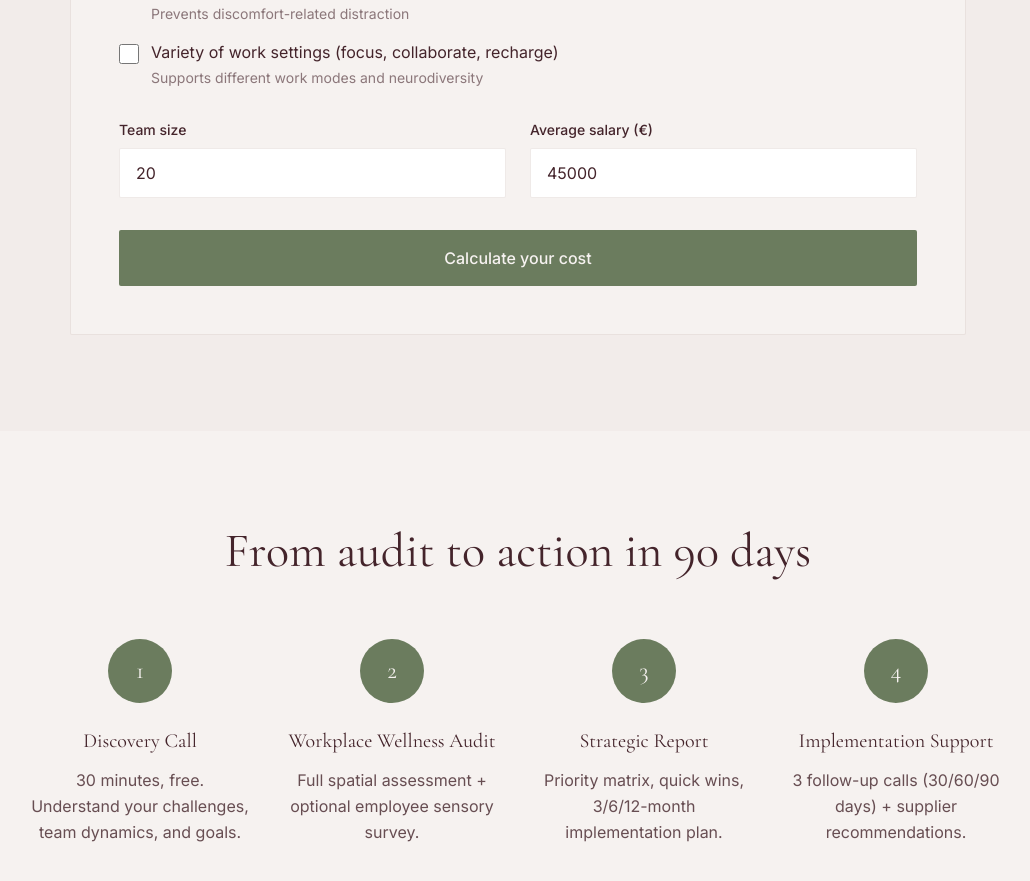
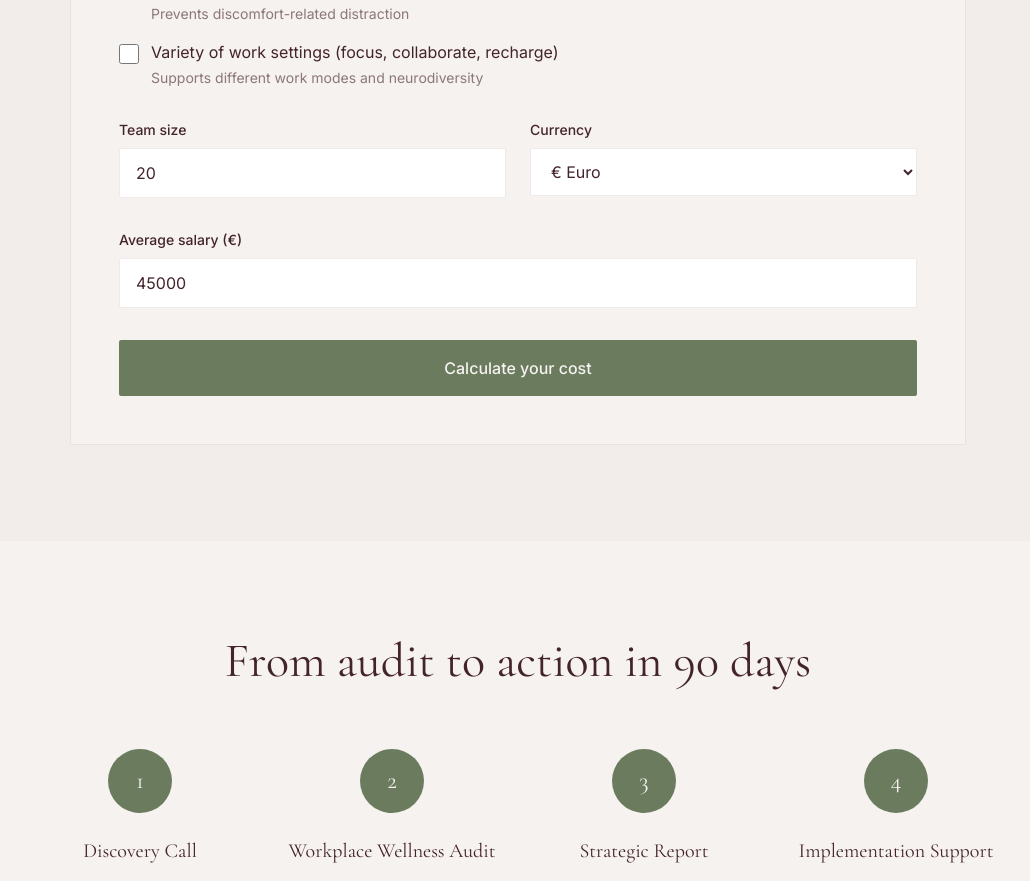
Before and after one commit to spatialwellness/spatial-wellness-site, a Next.js app: page / in a window 1280 px wide. Shown: the part 3360-4241 px from the top of the page, without its empty margins (122-1152 px from the left). Built offline with nearby package versions, Linux system fonts and the light colour scheme.

Commit message:
Add multi-currency support (EUR, USD, GBP, AUD, CAD, CNY) to wellness calculator

```diff
--- a/app/api/send-wellness-report/route.ts
+++ b/app/api/send-wellness-report/route.ts
@@ -2,6 +2,15 @@ import { NextResponse } from 'next/server';
 import { Resend } from 'resend';
 
 const resend = new Resend(process.env.RESEND_API_KEY);
+
+const currencySymbols: Record<string, string> = {
+  EUR: '€',
+  USD: '$',
+  GBP: '£',
+  AUD: 'A$',
+  CAD: 'C$',
+  CNY: '¥'
+};
 
 const featureNames: Record<string, string> = {
   lighting: 'Adjustable lighting',
@@ -67,8 +76,11 @@ export async function POST(request: Request) {
   try {
     console.log('[API] Wellness report request received');
     const body = await request.json();
-    console.log('[API] Body parsed:', { email: body.email, teamSize: body.teamSize, newsletter: body.newsletter });
-    const { email, newsletter, teamSize, avgSalary, checkedFeatures, results } = body;
+    console.log('[API] Body parsed:', { email: body.email, teamSize: body.teamSize, newsletter: body.newsletter, currency: body.currency });
+    const { email, newsletter, teamSize, avgSalary, currency, checkedFeatures, results } = body;
+
+    const currencySymbol = currencySymbols[currency] || '€';
+    const formatCurrency = (amount: number) => `${currencySymbol}${amount.toLocaleString('en-US')}`;
 
     // Build missing features list
     const allFeatureIds = Object.keys(featureNames);
@@ -123,7 +135,7 @@ export async function POST(request: Request) {
                 Estimated Annual Loss
               </p>
               <p style="margin: 0 0 16px 0; font-size: 42px; font-weight: 300;">
-                €${results.annualLoss.toLocaleString('nl-NL')}
+                ${formatCurrency(results.annualLoss)}
               </p>
               <p style="margin: 0; opacity: 0.9; line-height: 1.6;">
                 Based on ${results.missingFeatures.length} missing features (${results.totalImpact}% productivity impact) across ${teamSize} people.
@@ -183,7 +195,7 @@ export async function POST(request: Request) {
     const { data, error } = await resend.emails.send({
       from: 'Spatial Wellness <hello@spatial-wellness.com>',
       to: [email],
-      subject: `Your office is losing €${results.annualLoss.toLocaleString('nl-NL')}/year`,
+      subject: `Your office is losing ${formatCurrency(results.annualLoss)}/year`,
       html: htmlContent,
     });
 
@@ -208,7 +220,8 @@ export async function POST(request: Request) {
           <li><strong>Email:</strong> ${email}</li>
           <li><strong>Newsletter:</strong> ${newsletter ? 'YES ✓' : 'No'}</li>
           <li><strong>Team size:</strong> ${teamSize} people</li>
-          <li><strong>Annual loss:</strong> €${results.annualLoss.toLocaleString('nl-NL')}</li>
+          <li><strong>Currency:</strong> ${currency}</li>
+          <li><strong>Annual loss:</strong> ${formatCurrency(results.annualLoss)}</li>
           <li><strong>Wellness score:</strong> ${results.wellnessScore}%</li>
           <li><strong>Missing features:</strong> ${sortedMissing.map(id => featureNames[id]).join(', ')}</li>
         </ul>
@@ -222,6 +235,7 @@ export async function POST(request: Request) {
       newsletter,
       teamSize,
       avgSalary,
+      currency,
       wellnessScore: results.wellnessScore,
       annualLoss: results.annualLoss,
       missingFeatures: sortedMissing
--- a/app/components/WellnessCalculator.tsx
+++ b/app/components/WellnessCalculator.tsx
@@ -8,6 +8,21 @@ interface Feature {
   impact: number; // productivity % impact
   description: string;
 }
+
+interface Currency {
+  code: string;
+  symbol: string;
+  name: string;
+}
+
+const currencies: Currency[] = [
+  { code: 'EUR', symbol: '€', name: 'Euro' },
+  { code: 'USD', symbol: '$', name: 'US Dollar' },
+  { code: 'GBP', symbol: '£', name: 'British Pound' },
+  { code: 'AUD', symbol: 'A$', name: 'Australian Dollar' },
+  { code: 'CAD', symbol: 'C$', name: 'Canadian Dollar' },
+  { code: 'CNY', symbol: '¥', name: 'Chinese Yuan' },
+];
 
 const features: Feature[] = [
   {
@@ -52,11 +67,18 @@ export default function WellnessCalculator() {
   const [checkedFeatures, setCheckedFeatures] = useState<Set<string>>(new Set());
   const [teamSize, setTeamSize] = useState<string>('20');
   const [avgSalary, setAvgSalary] = useState<string>('45000');
+  const [currency, setCurrency] = useState<string>('EUR');
   const [showResults, setShowResults] = useState(false);
   const [email, setEmail] = useState('');
   const [newsletter, setNewsletter] = useState(false);
   const [isSubmitting, setIsSubmitting] = useState(false);
   const [submitted, setSubmitted] = useState(false);
+
+  const selectedCurrency = currencies.find(c => c.code === currency) || currencies[0];
+
+  const formatCurrency = (amount: number): string => {
+    return `${selectedCurrency.symbol}${amount.toLocaleString('en-US')}`;
+  };
 
   const handleFeatureToggle = (id: string) => {
     const newSet = new Set(checkedFeatures);
@@ -109,6 +131,7 @@ export default function WellnessCalculator() {
           newsletter,
           teamSize: parseInt(teamSize),
           avgSalary: parseInt(avgSalary),
+          currency: currency,
           checkedFeatures: Array.from(checkedFeatures),
           results
         })
@@ -201,7 +224,26 @@ export default function WellnessCalculator() {
         </div>
         <div>
           <label className="block text-sm font-medium text-burgundy mb-2">
-            Average salary (€)
+            Currency
+          </label>
+          <select
+            value={currency}
+            onChange={(e) => setCurrency(e.target.value)}
+            className="w-full px-4 py-3 border border-dusty-rose/30 rounded-sm focus:outline-none focus:ring-2 focus:ring-sage bg-white"
+          >
+            {currencies.map((curr) => (
+              <option key={curr.code} value={curr.code}>
+                {curr.symbol} {curr.name}
+              </option>
+            ))}
+          </select>
+        </div>
+      </div>
+
+      {/* Salary Input */}
+      <div className="mb-8">
+        <label className="block text-sm font-medium text-burgundy mb-2">
+          Average salary ({selectedCurrency.symbol})
         </label>
         <input
           type="number"
@@ -211,7 +253,6 @@ export default function WellnessCalculator() {
           placeholder="45000"
           min="0"
         />
-        </div>
       </div>
 
       {/* Calculate Button */}
@@ -232,7 +273,7 @@ export default function WellnessCalculator() {
               Estimated Annual Loss
             </p>
             <p className="font-heading text-4xl md:text-5xl mb-4">
-              €{results.annualLoss.toLocaleString('nl-NL')}
+              {formatCurrency(results.annualLoss)}
             </p>
             <p className="text-warm-white/80 leading-relaxed">
               Based on {results.missingFeatures.length} missing features ({results.totalImpact}% productivity impact)
```
Lines whose indentation alone changed are shown as unchanged.
